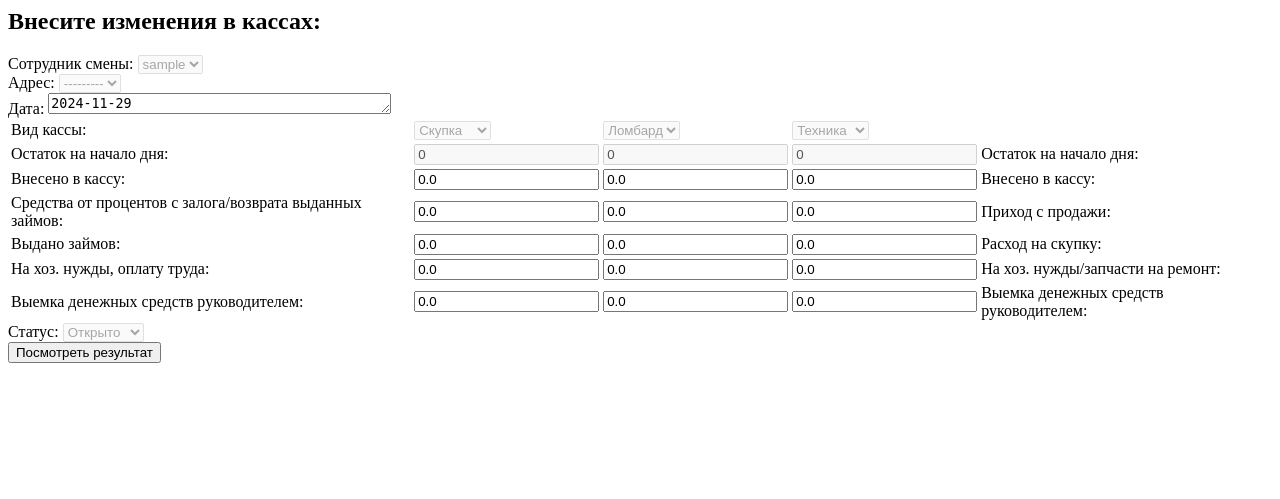
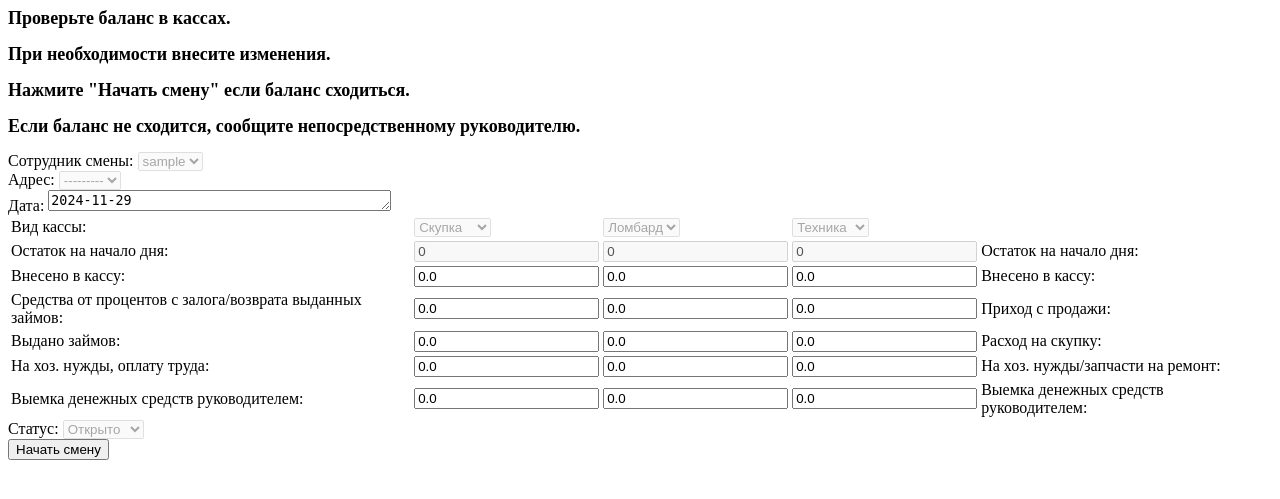
Before and after one commit to NikolayChegivarov/cash_report, a Django app: page /cash-report-form/ in a window 1280 px wide. Shown: the top 499 px of the page. Run offline with Django 5.2, Linux system fonts and the light colour scheme; the visitor is signed in with stand-in values (Sample User, id 1); data comes from the database, SQL or seed files in the repository; data that the repository does not hold is empty.

Commit message:
style <h2>

```diff
--- a/cashbox_app/templates/cash_report_form.html
+++ b/cashbox_app/templates/cash_report_form.html
@@ -5,7 +5,10 @@
     <title>Кассы</title>
 </head>
 
-<h2>Внесите изменения в кассах:</h2>
+<h2 style="font-size: 18px;">Проверьте баланс в кассах.</h2>
+<h2 style="font-size: 18px;">При необходимости внесите изменения.</h2>
+<h2 style="font-size: 18px;">Нажмите "Начать смену" если баланс сходиться.</h2>
+<h2 style="font-size: 18px;">Если баланс не сходится, сообщите непосредственному руководителю.</h2>
 
 <form method="post">
     {% csrf_token %}
@@ -94,7 +97,7 @@
         {{ form.status }}
     </div>
 
-    <button type="submit">Посмотреть результат</button>
+    <button type="submit">Начать смену</button>
 </form>
 
 
```
